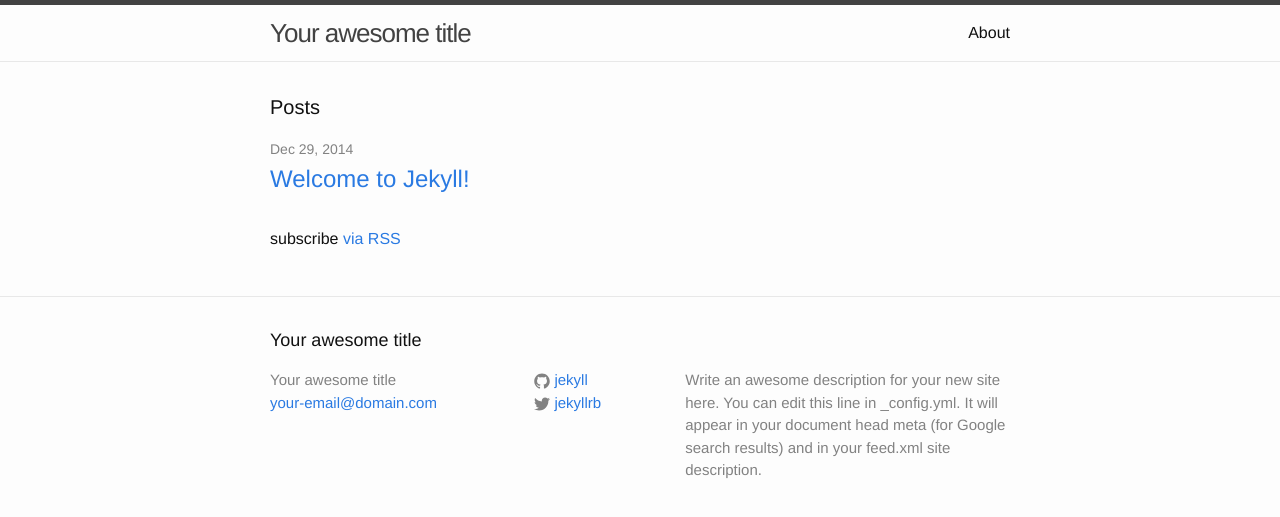
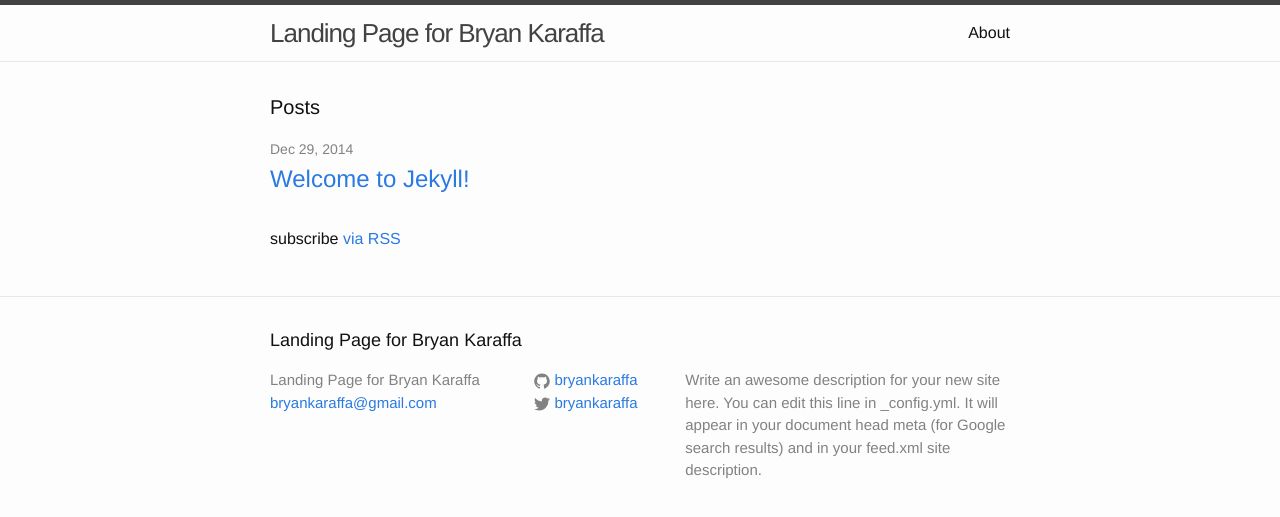
Before and after one commit to bryankaraffa/bryankaraffa.com, a Jekyll site: the page built from index.html, in a window 1280 px wide. Shown: the top 517 px of the page. Built offline with Jekyll 4.4.1, drawn with Linux system fonts in a browser that asks for light colours.

Commit message:
Figuring out Jekyll..

```diff
--- a/_config.yml
+++ b/_config.yml
@@ -1,14 +1,14 @@
 # Site settings
-title: Your awesome title
-email: your-email@domain.com
+title: Landing Page for Bryan Karaffa
+email: bryankaraffa@gmail.com
 description: > # this means to ignore newlines until "baseurl:"
   Write an awesome description for your new site here. You can edit this
   line in _config.yml. It will appear in your document head meta (for
   Google search results) and in your feed.xml site description.
 baseurl: "" # the subpath of your site, e.g. /blog/
-url: "http://yourdomain.com" # the base hostname & protocol for your site
-twitter_username: jekyllrb
-github_username:  jekyll
+url: "http://bryankaraffa.com" # the base hostname & protocol for your site
+twitter_username: bryankaraffa
+github_username:  bryankaraffa
 
 # Build settings
 markdown: kramdown
```
